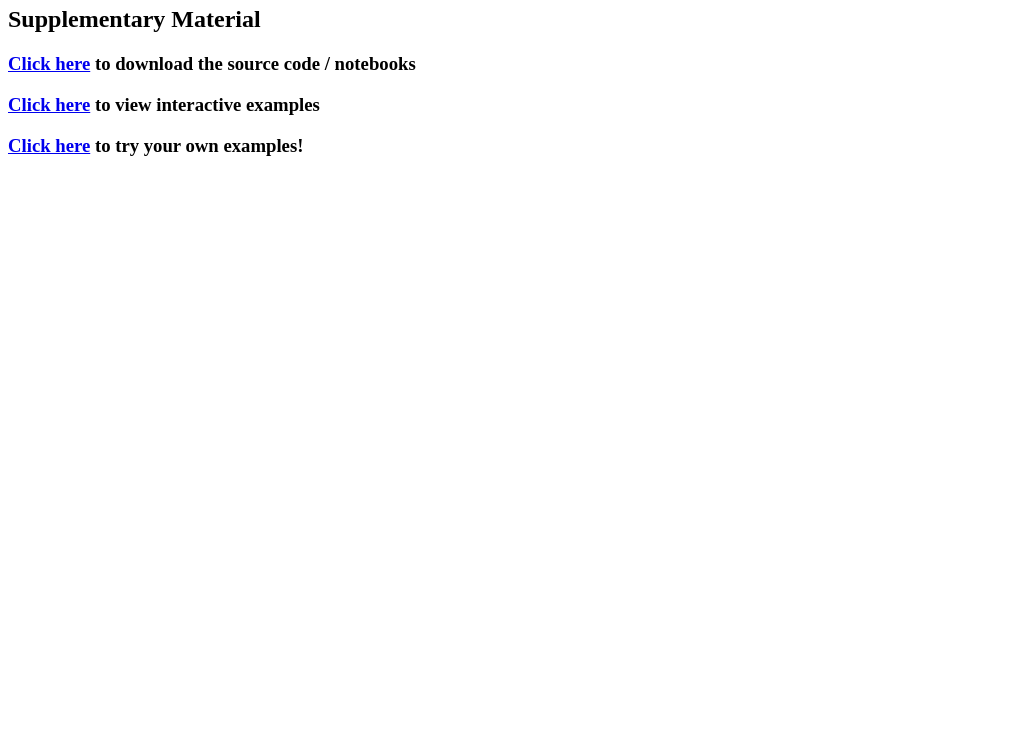
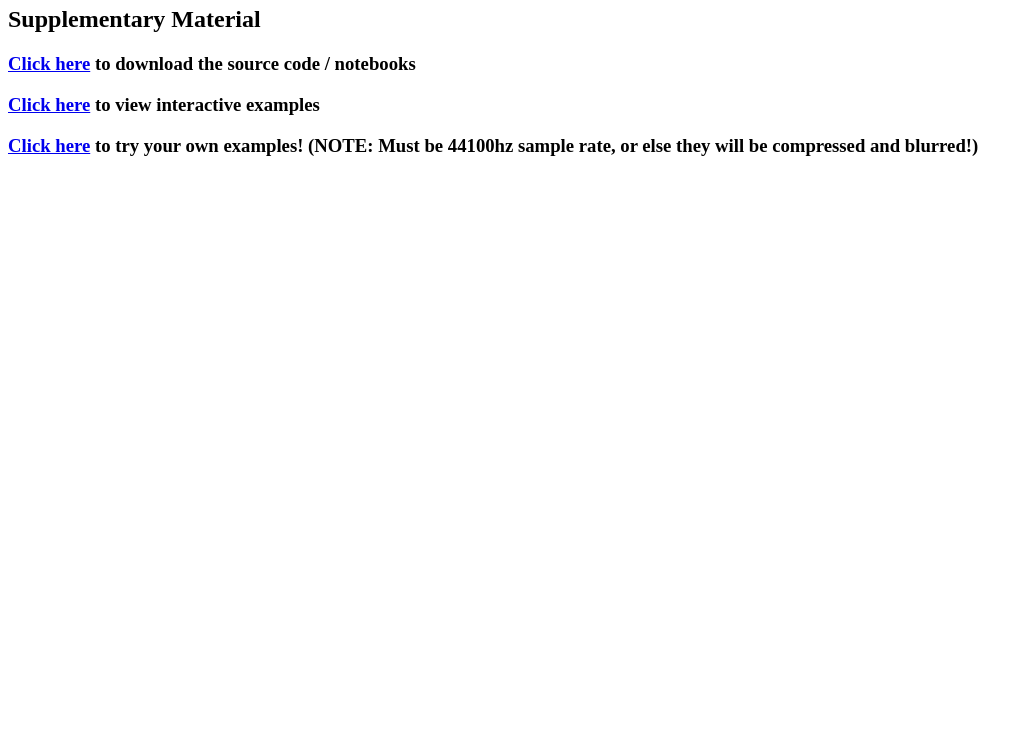
Before and after one commit to ctralie/StippleTunes, a plain HTML site: page Viewer/index.html in a window 1280 px wide. Shown: the part 60-800 px from the top of the page, without its empty margins (0-1033 px from the left). Drawn offline with Linux system fonts and the light colour scheme.

Commit message:
Progress on writeup

```diff
--- a/Viewer/index.html
+++ b/Viewer/index.html
@@ -5,4 +5,4 @@
 
 <h3><a href = "https://github.com/ctralie/StippleTunes">Click here</a> to download the source code / notebooks</h3>
 <h3><a href = "examples/index.html">Click here</a> to view interactive examples</h3>
-<h3><a href = "viewer.html">Click here</a> to try your own examples!</h3>
+<h3><a href = "viewer.html">Click here</a> to try your own examples! (NOTE: Must be 44100hz sample rate, or else they will be compressed and blurred!)</h3>
```
Also changed, not shown: figures/mlkViterbiStipple.png (added), 2 other files.
